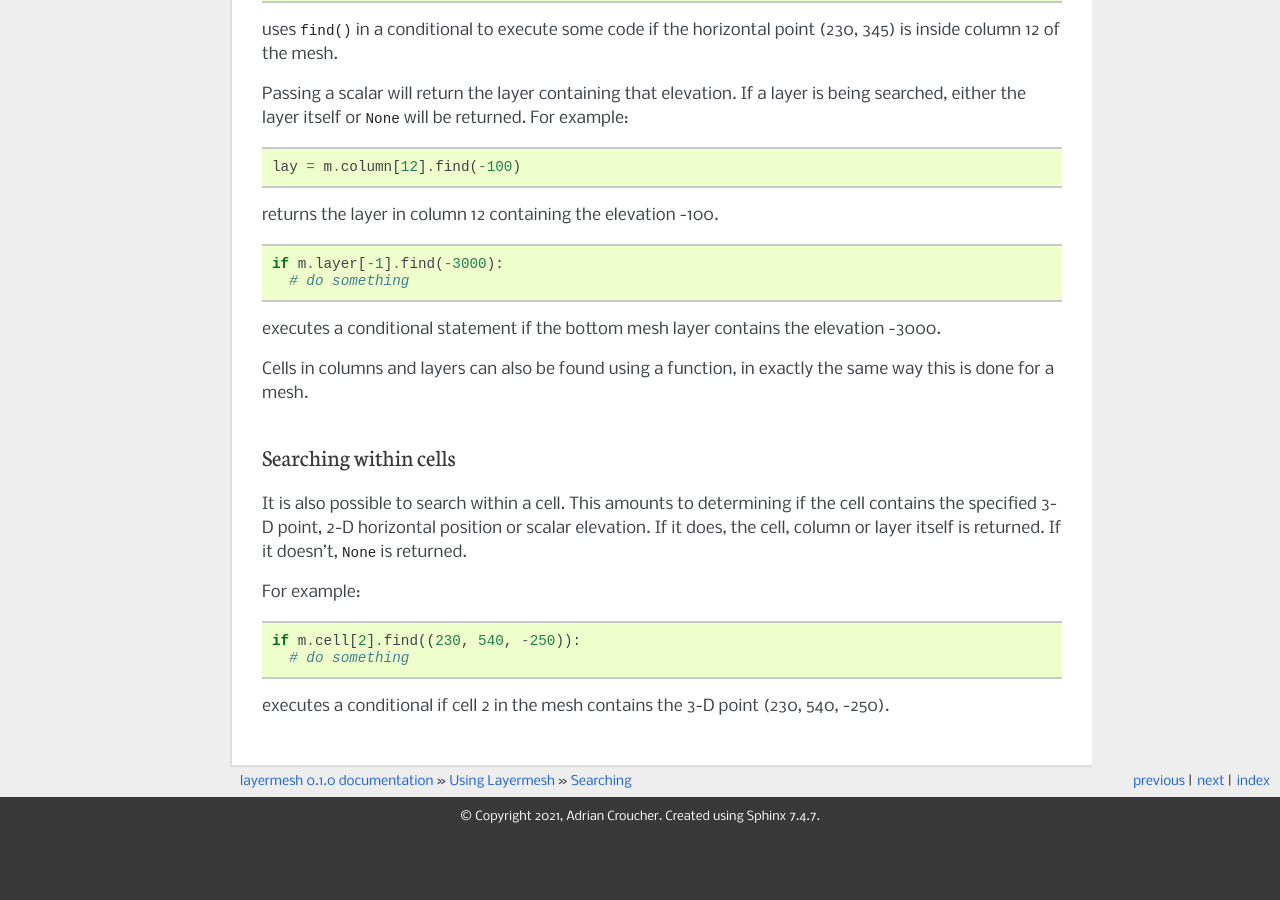
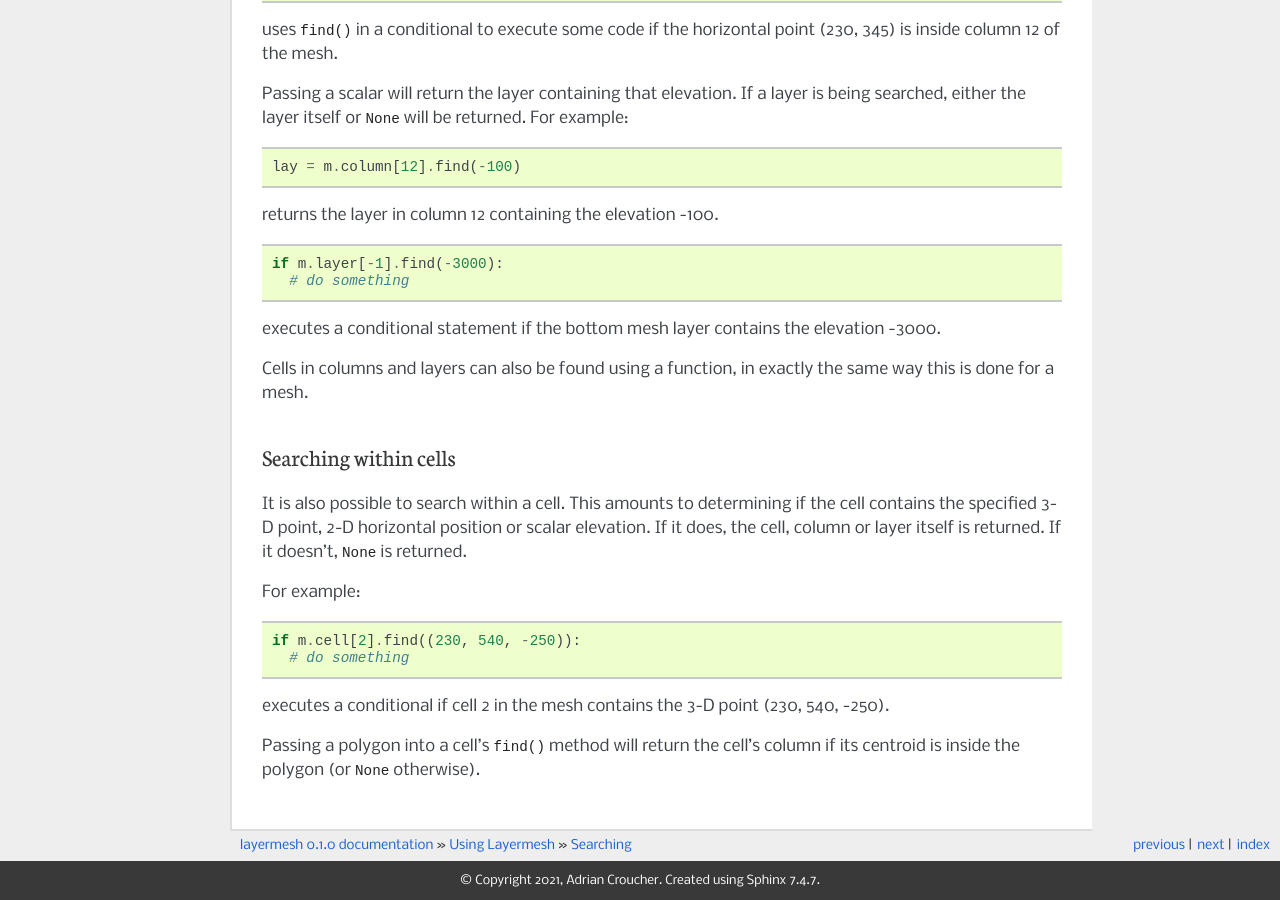
Before and after one commit to acroucher/layermesh, a Sphinx documentation site: the page built from doc/source/searching.rst, in a window 1280 px wide and 900 px high, scrolled down 3031 px. Built offline with Sphinx 7.4.7, drawn with Linux system fonts in a browser that asks for light colours; before the commit the page ends 3867 px from its top, so only the background shows below that.

Commit message:
Add docs on cell find() for polygons

```diff
--- a/doc/source/searching.rst
+++ b/doc/source/searching.rst
@@ -217,3 +217,7 @@ For example:
 
 executes a conditional if cell 2 in the mesh contains the 3-D point
 (230, 540, -250).
+
+Passing a polygon into a cell's ``find()`` method will return the
+cell's column if its centroid is inside the polygon (or ``None``
+otherwise).
```
